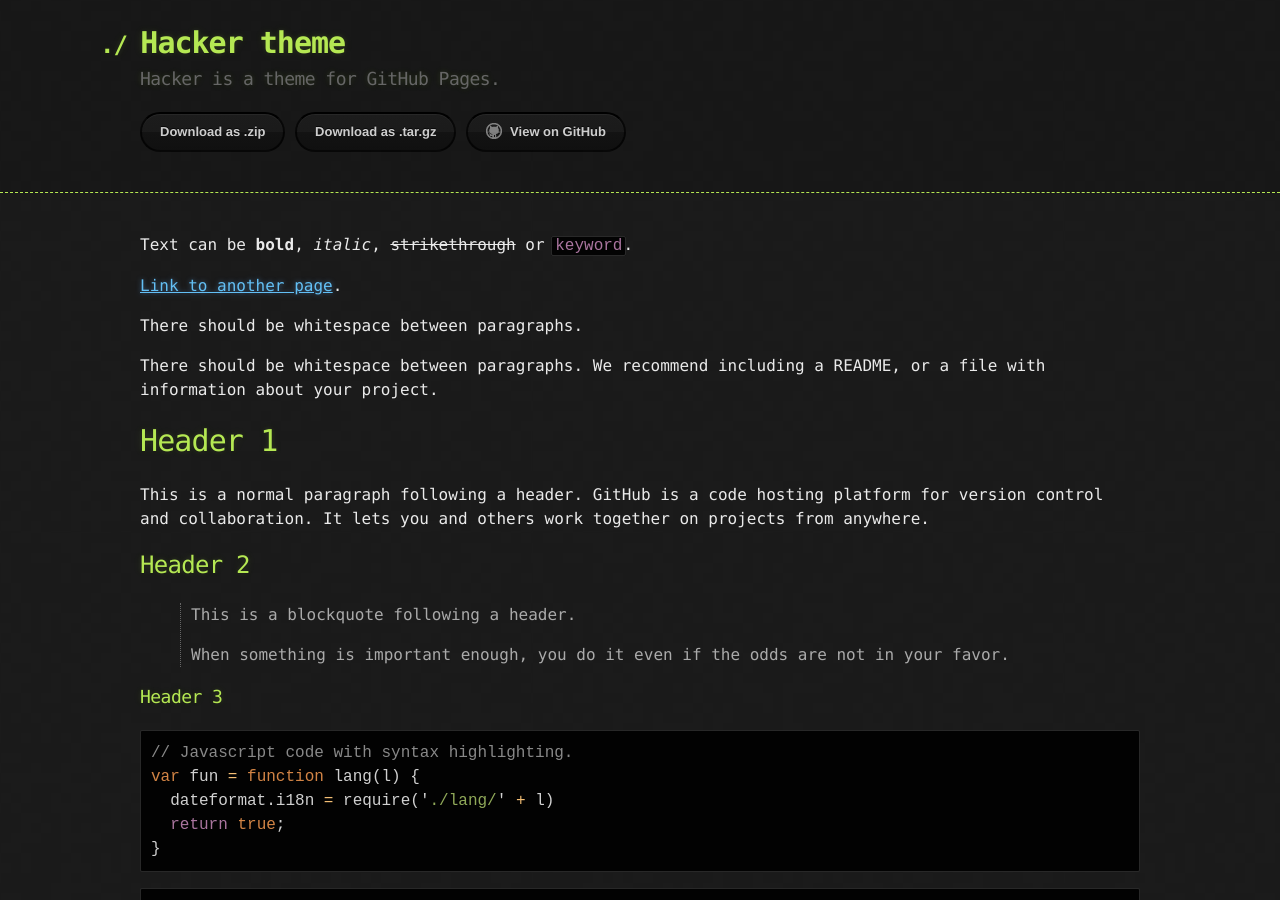
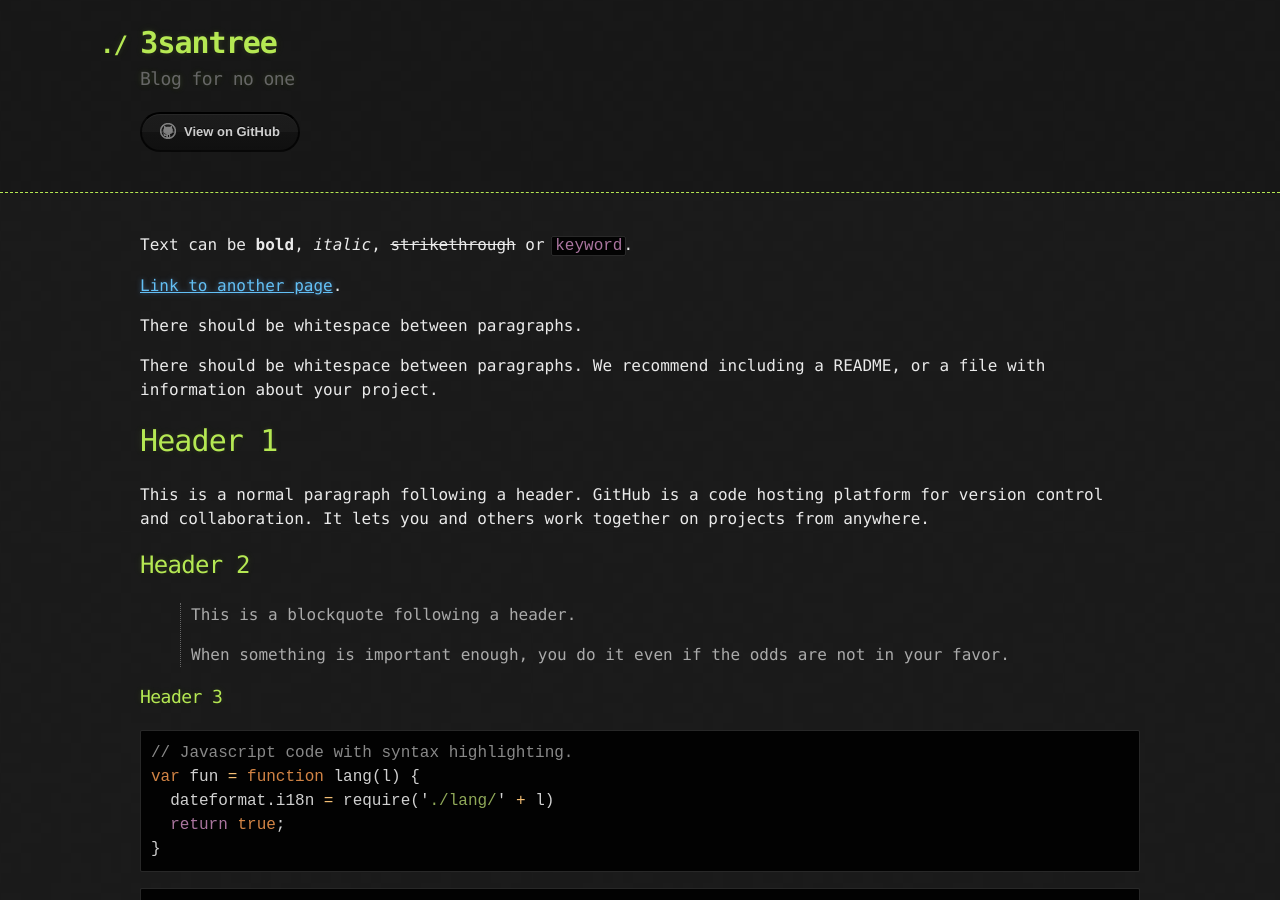
Before and after one commit to 3santree/3santree.github.io, a Jekyll site: the page built from index.md, in a window 1280 px wide and 900 px high. Built offline with Jekyll 4.4.1, drawn with Linux system fonts in a browser that asks for light colours.

Commit message:
change config.yml

```diff
--- a/_config.yml
+++ b/_config.yml
@@ -1,5 +1,5 @@
-title: Hacker theme
-description: Hacker is a theme for GitHub Pages.
-show_downloads: true
+title: 3santree
+description: Blog for no one
+show_downloads: no
 google_analytics:
 theme: jekyll-theme-hacker
```
